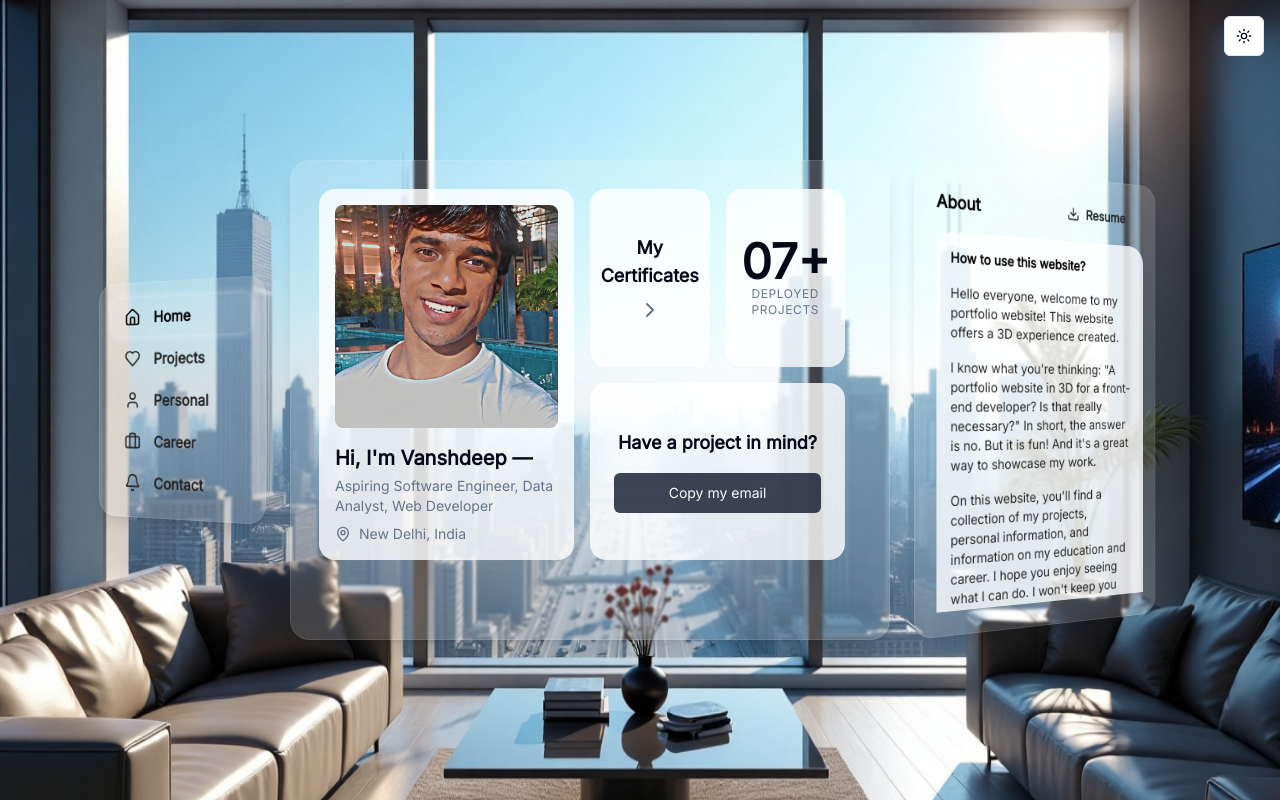
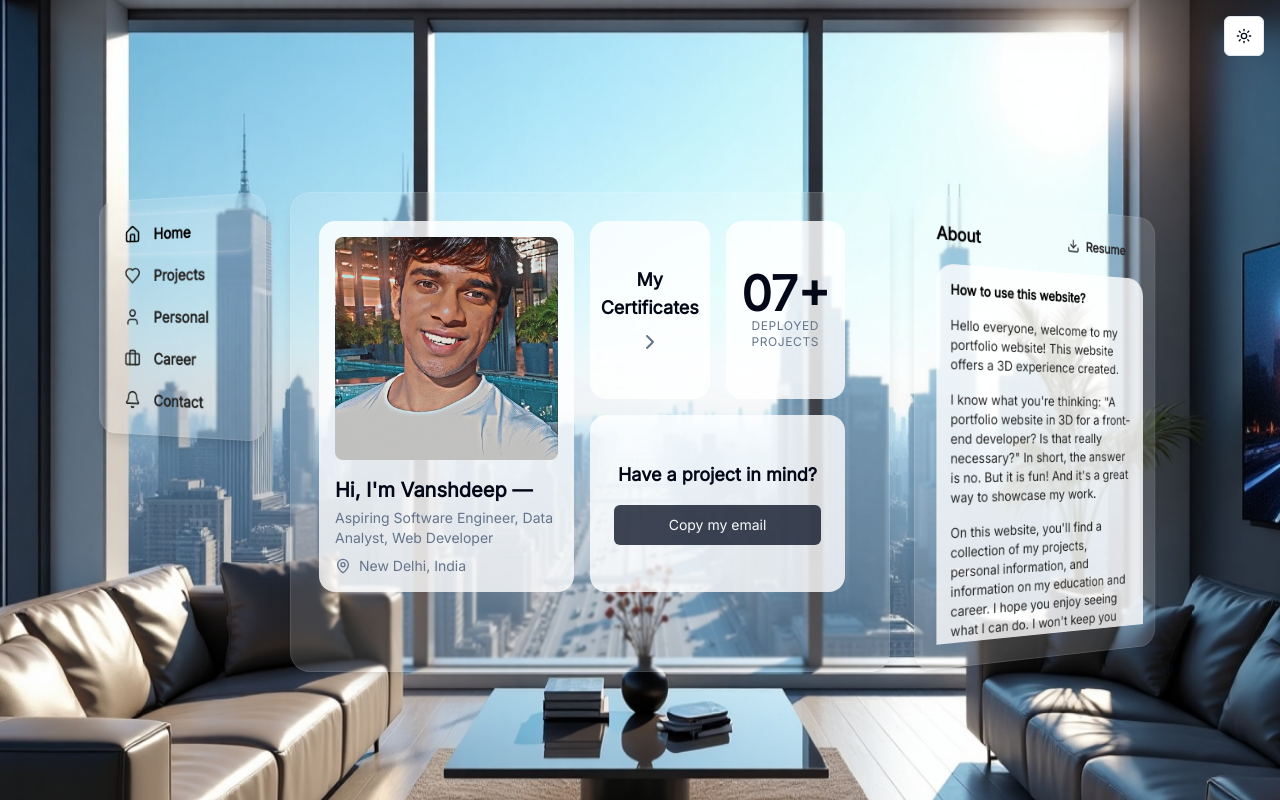
Before and after one commit to 20bcs6794/vansh, a Next.js app: page / in a window 1280 px wide. Built offline with nearby package versions, Linux system fonts and the light colour scheme.

Commit message:
now under personal section shift the main panel upward at same level the

```diff
--- a/src/components/glass-panel-layout.tsx
+++ b/src/components/glass-panel-layout.tsx
@@ -702,7 +702,7 @@ export function GlassPanelLayout() {
       <div style={{ perspective: '2000px' }}>
         <div
           ref={panelsContainerRef}
-          className="flex items-center justify-center gap-6 w-full max-w-[1300px]"
+          className="flex items-start justify-center gap-6 w-full max-w-[1300px] pt-16"
           style={{ transition: 'transform 0.3s ease-out' }}
         >
           <GlassPanel
```
